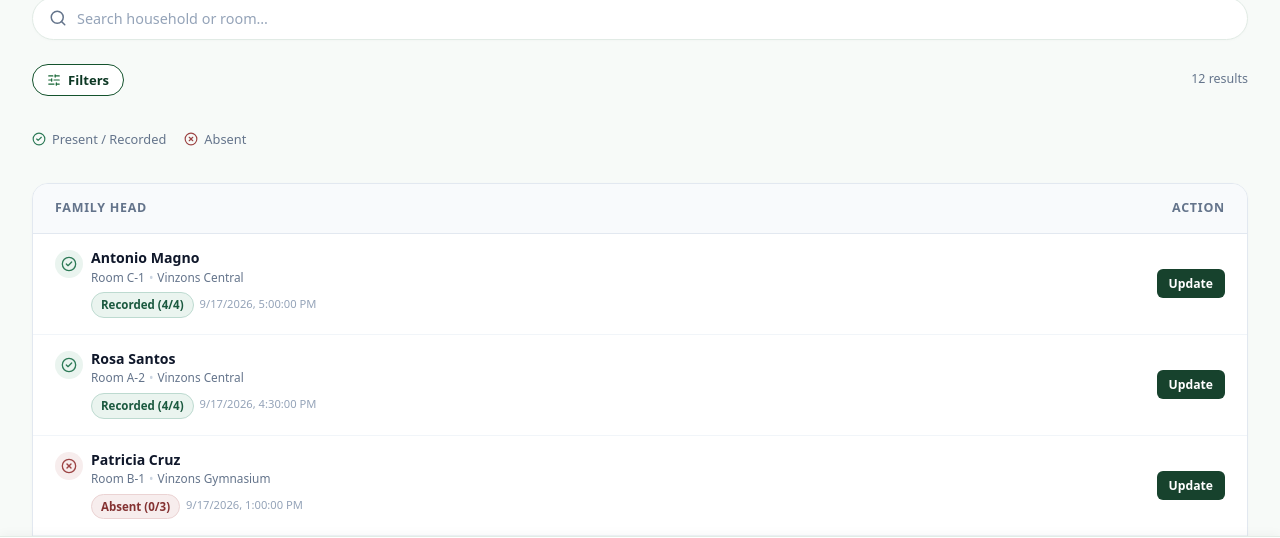
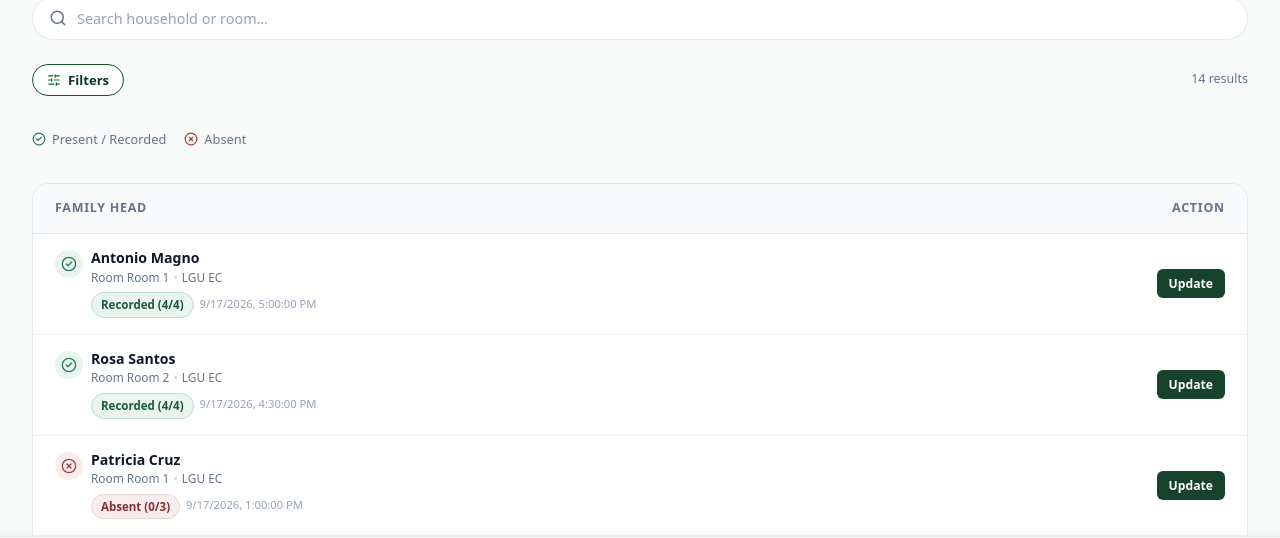
Before and after one commit to shironxiao/mswdo-vinzons, a React (Vite) app: page /mobile/monitor in a window 1280 px wide. Shown: the part 192-730 px from the top of the page. Built offline with nearby package versions, Linux system fonts and the light colour scheme.

Commit message:
center monitor desu

```diff
--- a/src/pages/Mobile/MobileMonitor.jsx
+++ b/src/pages/Mobile/MobileMonitor.jsx
@@ -11,8 +11,8 @@ const INITIAL_MONITOR_DATA = [
   {
     id: 1,
     name: 'Antonio Magno',
-    center: 'Vinzons Central Elementary School',
-    room: 'C-1',
+    center: 'LGU EC (Mangcaway)',
+    room: 'Room 1',
     ratio: '4/4',
     timestamp: '9/17/2026, 5:00:00 PM',
     status: 'Recorded',
@@ -21,8 +21,8 @@ const INITIAL_MONITOR_DATA = [
   {
     id: 2,
     name: 'Rosa Santos',
-    center: 'Vinzons Central Elementary School',
-    room: 'A-2',
+    center: 'LGU EC (Mangcaway)',
+    room: 'Room 2',
     ratio: '4/4',
     timestamp: '9/17/2026, 4:30:00 PM',
     status: 'Recorded',
@@ -31,8 +31,8 @@ const INITIAL_MONITOR_DATA = [
   {
     id: 3,
     name: 'Patricia Cruz',
-    center: 'Vinzons Gymnasium',
-    room: 'B-1',
+    center: 'LGU EC (Bliss)',
+    room: 'Room 1',
     ratio: '0/3',
     timestamp: '9/17/2026, 1:00:00 PM',
     status: 'Absent',
@@ -41,8 +41,8 @@ const INITIAL_MONITOR_DATA = [
   {
     id: 4,
     name: 'Juan Dela Cruz',
-    center: 'Calaguas National High School',
-    room: 'A-1',
+    center: 'PLGU EC (Mat-I)',
+    room: 'Room 1',
     ratio: '5/5',
     timestamp: '9/17/2026, 3:00:00 PM',
     status: 'Recorded',
@@ -51,8 +51,8 @@ const INITIAL_MONITOR_DATA = [
   {
     id: 5,
     name: 'Elena Bautista',
-    center: 'Vinzons Central Elementary School',
-    room: 'A-1',
+    center: 'Pinagtigasan EC',
+    room: 'Room 1',
     ratio: '3/3',
     timestamp: '9/17/2026, 2:15:00 PM',
     status: 'Recorded',
@@ -61,8 +61,8 @@ const INITIAL_MONITOR_DATA = [
   {
     id: 6,
     name: 'Roberto Diaz',
-    center: 'Vinzons Gymnasium',
-    room: 'Hall A',
+    center: 'St. Peter Parish AVR',
+    room: 'Room 2',
     ratio: '2/2',
     timestamp: '9/17/2026, 1:45:00 PM',
     status: 'Recorded',
@@ -71,8 +71,8 @@ const INITIAL_MONITOR_DATA = [
   {
     id: 7,
     name: 'Carmen Ramos',
-    center: 'Calaguas National High School',
-    room: 'Rm-2',
+    center: 'Biday EC',
+    room: 'Room 3',
     ratio: '0/4',
     timestamp: '9/17/2026, 12:30:00 PM',
     status: 'Absent',
@@ -81,8 +81,8 @@ const INITIAL_MONITOR_DATA = [
   {
     id: 8,
     name: 'Fernando Lopez',
-    center: 'Vinzons Central Elementary School',
-    room: 'B-2',
+    center: 'Sugod EC',
+    room: 'Room 2',
     ratio: '3/3',
     timestamp: '9/17/2026, 11:20:00 AM',
     status: 'Recorded',
@@ -91,8 +91,8 @@ const INITIAL_MONITOR_DATA = [
   {
     id: 9,
     name: 'Teresa Morales',
-    center: 'Vinzons Gymnasium',
-    room: 'Hall B',
+    center: 'Mormons',
+    room: 'Room 1',
     ratio: '3/3',
     timestamp: '9/17/2026, 10:45:00 AM',
     status: 'Recorded',
@@ -101,8 +101,8 @@ const INITIAL_MONITOR_DATA = [
   {
     id: 10,
     name: 'Danilo Soriano',
-    center: 'Vinzons Gymnasium',
-    room: 'Hall A',
+    center: 'Marabe Church',
+    room: 'Room 4',
     ratio: '0/2',
     timestamp: '9/17/2026, 10:15:00 AM',
     status: 'Absent',
@@ -111,8 +111,8 @@ const INITIAL_MONITOR_DATA = [
   {
     id: 11,
     name: 'Marites Villanueva',
-    center: 'Calaguas National High School',
-    room: 'Rm-1',
+    center: 'Adorno Fathers',
+    room: 'Room 1',
     ratio: '3/3',
     timestamp: '9/17/2026, 9:30:00 AM',
     status: 'Recorded',
@@ -121,28 +121,56 @@ const INITIAL_MONITOR_DATA = [
   {
     id: 12,
     name: 'Gregorio Santos',
-    center: 'Calaguas National High School',
-    room: 'Rm-3',
+    center: 'Mangcawayan EC',
+    room: 'Room 2',
     ratio: '0/2',
     timestamp: '9/17/2026, 9:00:00 AM',
     status: 'Absent',
     members: ['Gregorio Santos', 'Amparo Santos'],
   },
+  {
+    id: 13,
+    name: 'Lorna Reyes',
+    center: 'Our Lady of Fatima Shrine',
+    room: 'Room 3',
+    ratio: '4/4',
+    timestamp: '9/17/2026, 8:30:00 AM',
+    status: 'Recorded',
+    members: ['Lorna Reyes', 'Ben Reyes', 'Kim Reyes', 'Chris Reyes'],
+  },
+  {
+    id: 14,
+    name: 'Mario Aguit',
+    center: 'Brgy. Hall (Aguit-it)',
+    room: 'Room 1',
+    ratio: '2/2',
+    timestamp: '9/17/2026, 8:00:00 AM',
+    status: 'Recorded',
+    members: ['Mario Aguit', 'Sandra Aguit'],
+  },
 ];
 
-const CENTERS = [
-  'All Centers',
-  'Vinzons Central Elementary School',
-  'Vinzons Gymnasium',
-  'Calaguas National High School',
+/* Exactly 13 Official Vinzons Evacuation Centers */
+const OFFICIAL_EVAC_CENTERS = [
+  { name: 'LGU EC (Mangcaway)',          location: 'Mangcaway Brgy. Cal. Sur, Vinzons, CN' },
+  { name: 'LGU EC (Bliss)',              location: 'Bliss Brgy. Cal Sur, VCN' },
+  { name: 'PLGU EC (Mat-I)',             location: 'Mat – I Brgy. Sto. Domingo, VCN' },
+  { name: 'Pinagtigasan EC',             location: 'P – 1 Brgy. Pinagtigasan, VCN' },
+  { name: 'St. Peter Parish AVR',        location: 'Brgy Poblacion III' },
+  { name: 'Biday EC',                    location: 'Brgy. Banocboc, VCN' },
+  { name: 'Sugod EC',                    location: 'Brgy. Banocboc, VCN' },
+  { name: 'Mormons',                     location: 'Brgy. Calangcawan Sur, VCN' },
+  { name: 'Marabe Church',               location: 'Brgy. Calangcawan Sur, VCN' },
+  { name: 'Adorno Fathers',              location: 'Sto. Domingo, VCN' },
+  { name: 'Mangcawayan EC',              location: 'Mangcawayan Is., VCN' },
+  { name: 'Our Lady of Fatima Shrine',   location: 'Mangcawayan Brgy. Calangawan Sur, VCN' },
+  { name: 'Brgy. Hall (Aguit-it)',       location: 'Brgy. Aguit – it, VCN' },
 ];
 
-const ROOMS = [
-  'All Rooms',
-  'A-1', 'A-2', 'B-1', 'B-2', 'C-1', 'C-2',
-  'Hall A', 'Hall B',
-  'Rm-1', 'Rm-2', 'Rm-3',
-];
+const CENTERS = ['All Centers', ...OFFICIAL_EVAC_CENTERS.map((c) => c.name)];
+
+/* Each center has 5 rooms */
+const ROOMS = ['All Rooms', 'Room 1', 'Room 2', 'Room 3', 'Room 4', 'Room 5'];
 
 export default function MobileMonitor() {
   const [records] = useState(INITIAL_MONITOR_DATA);
@@ -161,6 +189,7 @@ export default function MobileMonitor() {
   const filtered = records.filter((r) => {
     const matchSearch =
       r.name.toLowerCase().includes(search.toLowerCase()) ||
+      r.center.toLowerCase().includes(search.toLowerCase()) ||
       r.room.toLowerCase().includes(search.toLowerCase());
     const matchStatus =
       filterStatus === 'All' ||
@@ -260,7 +289,7 @@ export default function MobileMonitor() {
             className="vin-hh-active-chip"
             onClick={() => setFilterRoom('All Rooms')}
           >
-            <span>Room {filterRoom}</span>
+            <span>{filterRoom}</span>
             <X size={13} className="vin-hh-chip-close" />
           </button>
         )}
@@ -594,15 +623,29 @@ function MonFilterSheet({ filterStatus, filterCenter, filterRoom, records, searc
               <span className="vin-hh-filter-sheet-title">Select Center</span>
               <button type="button" className="vin-hh-filter-sheet-reset" onClick={() => setShowCenterPicker(false)}>Close</button>
             </div>
-            <div style={{ display: 'flex', flexDirection: 'column', gap: 4 }}>
-              {CENTERS.map((c) => (
+            <div style={{ display: 'flex', flexDirection: 'column', gap: 4, maxHeight: '50vh', overflowY: 'auto' }}>
+              {/* All Centers option */}
+              <button
+                type="button"
+                className={`vin-hh-filter-opt ${draftCenter === 'All Centers' ? 'active' : ''}`}
+                onClick={() => { setDraftCenter('All Centers'); setShowCenterPicker(false); }}
+              >
+                <div style={{ display: 'flex', flexDirection: 'column', gap: 2, textAlign: 'left' }}>
+                  <span style={{ fontWeight: 700 }}>All Centers</span>
+                  <span style={{ fontSize: '0.74rem', color: '#64748b', fontWeight: 400 }}>Show families from all evacuation centers</span>
+                </div>
+              </button>
+              {OFFICIAL_EVAC_CENTERS.map((c) => (
                 <button
-                  key={c}
+                  key={c.name}
                   type="button"
-                  className={`vin-hh-filter-opt ${draftCenter === c ? 'active' : ''}`}
-                  onClick={() => { setDraftCenter(c); setShowCenterPicker(false); }}
+                  className={`vin-hh-filter-opt ${draftCenter === c.name ? 'active' : ''}`}
+                  onClick={() => { setDraftCenter(c.name); setShowCenterPicker(false); }}
                 >
-                  {c}
+                  <div style={{ display: 'flex', flexDirection: 'column', gap: 2, textAlign: 'left' }}>
+                    <span style={{ fontWeight: 700 }}>{c.name}</span>
+                    <span style={{ fontSize: '0.74rem', color: '#64748b', fontWeight: 400 }}>{c.location}</span>
+                  </div>
                 </button>
               ))}
             </div>
@@ -619,8 +662,8 @@ function MonFilterSheet({ filterStatus, filterCenter, filterRoom, records, searc
               <span className="vin-hh-filter-sheet-title">Select Room</span>
               <button type="button" className="vin-hh-filter-sheet-reset" onClick={() => setShowRoomPicker(false)}>Close</button>
             </div>
-            <div style={{ display: 'flex', flexDirection: 'column', gap: 4 }}>
-              {ROOMS.map((r) => (
+            <div style={{ display: 'flex', flexDirection: 'column', gap: 4, maxHeight: '50vh', overflowY: 'auto' }}>
+              {['All Rooms', 'Room 1', 'Room 2', 'Room 3', 'Room 4', 'Room 5'].map((r) => (
                 <button
                   key={r}
                   type="button"
```
